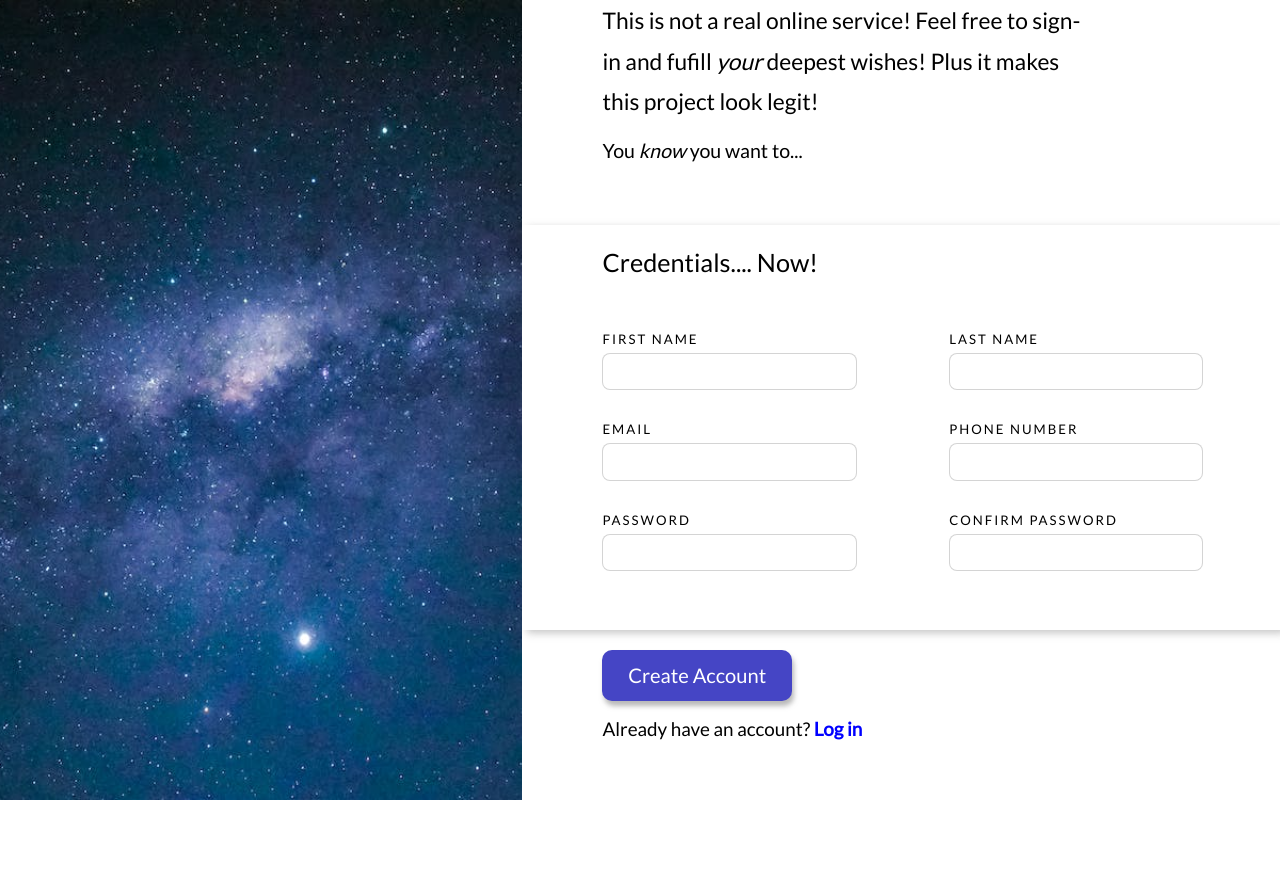
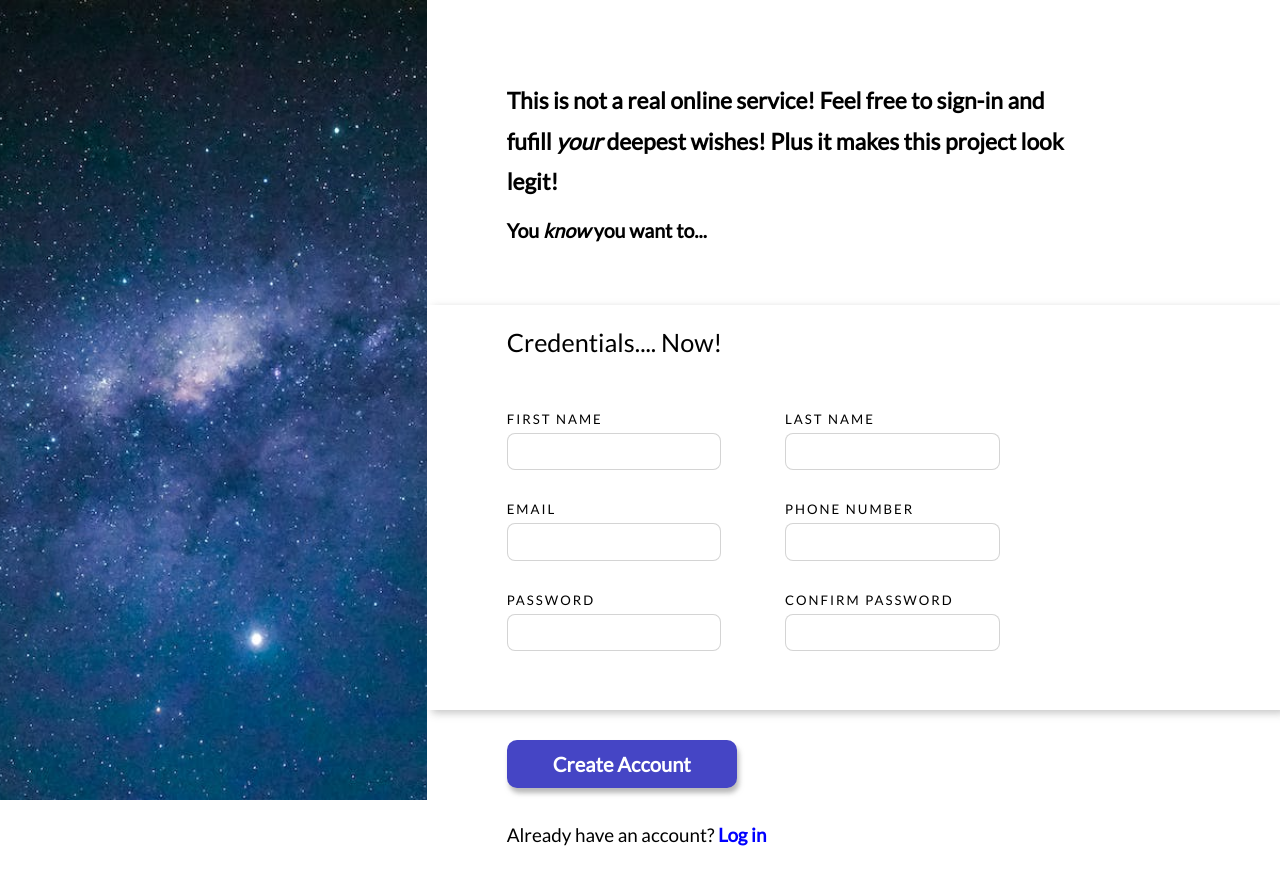
Before and after one commit to Jsbro98/Sign-up-Form, a website: page index.html in a window 1280 px wide. Before the commit the page ends 819 px from the top, so only its background shows below. Drawn offline with Linux system fonts and the light colour scheme.

Commit message:
adjusted fonts, padding, and button size

```diff
--- a/style.css
+++ b/style.css
@@ -72,7 +72,7 @@ em {
 
 .image-holder > img {
 	height: 100vh;
-	object-position: -20rem;
+	object-position: -23rem;
 }
 
 /*User form styling*/
@@ -82,7 +82,7 @@ em {
 	justify-content: space-evenly;
 
 	padding-bottom: 5em;
-  flex: 1.45;
+  flex: 2;
 }
 
 .user-form {
@@ -92,8 +92,8 @@ em {
 }
 
 .form-column-container {
+	width: 72%;
 	display: flex;
-	gap: 1em;
 }
 
 .form-column-1,
@@ -125,9 +125,11 @@ label {
 }
 
 .introduction-container {
+	padding-top: 5em;
 	padding-right: max(5rem, 25%);
 	padding-left: 5rem;
 	margin-bottom: 4em;
+	font-weight: bold;
 }
 
 .introduction {
@@ -147,12 +149,13 @@ label {
 }
 
 .create-account-button {
+	font-weight: bold;
 	font-size: calc(.4vw + 15px);
 	position: relative;
 	margin-left: 5rem;
-	margin-top: 20px;
-	height: max(3rem, 4vw);
-	width: max(10rem, 25%);
+	margin-top: 1.5em;
+	height: max(3rem, 3vw);
+	width: max(10rem, 27%);
 	text-align: center;
 	border-radius: 10px;
 	color: white;
@@ -165,7 +168,7 @@ label {
 	font-size: calc(.3vw + 15px);
 	margin-left: 5rem;
 	position: relative;
-	margin-top: 1em;
+	margin-top: 2em;
 }
 
 .log-in-link {
@@ -187,6 +190,7 @@ label {
 	.image-holder > img {
 		height: 65vh;
 		object-position: -10rem;
+		width: 150vw;
 	}
 
 	.form-column-2 {
```
